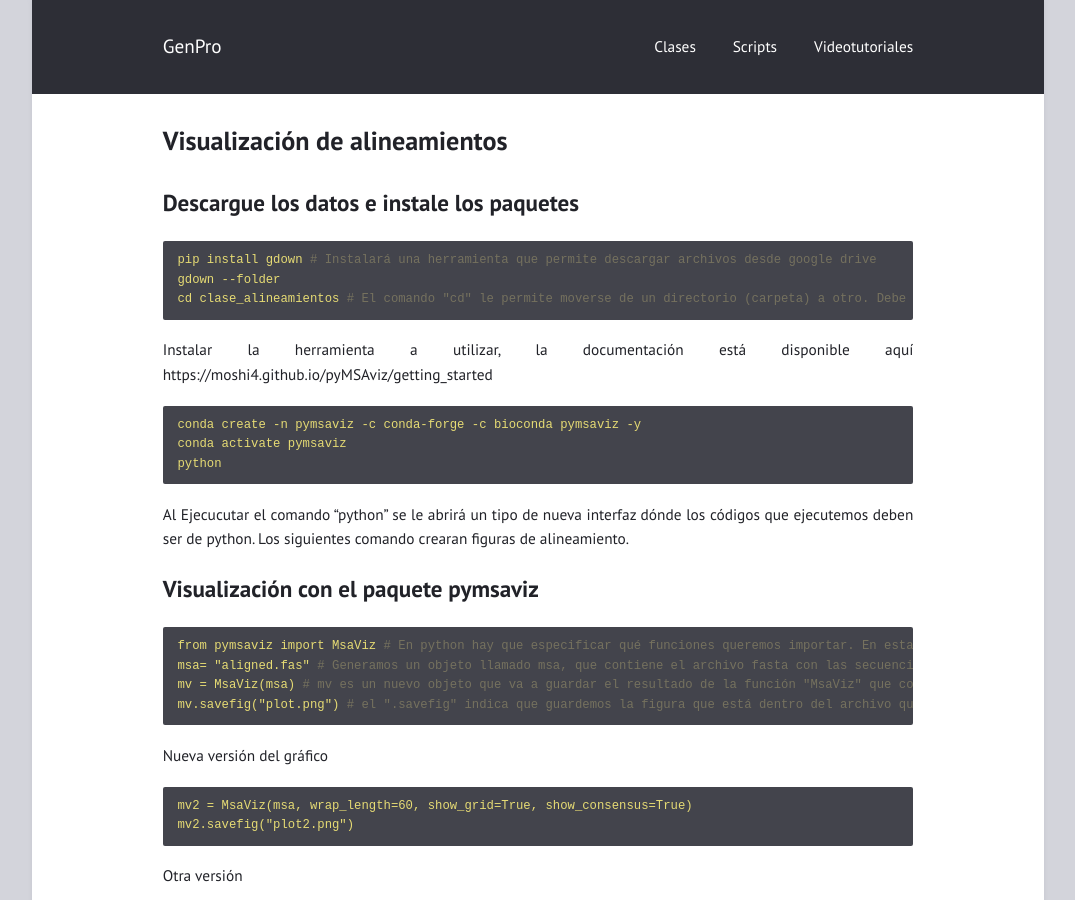
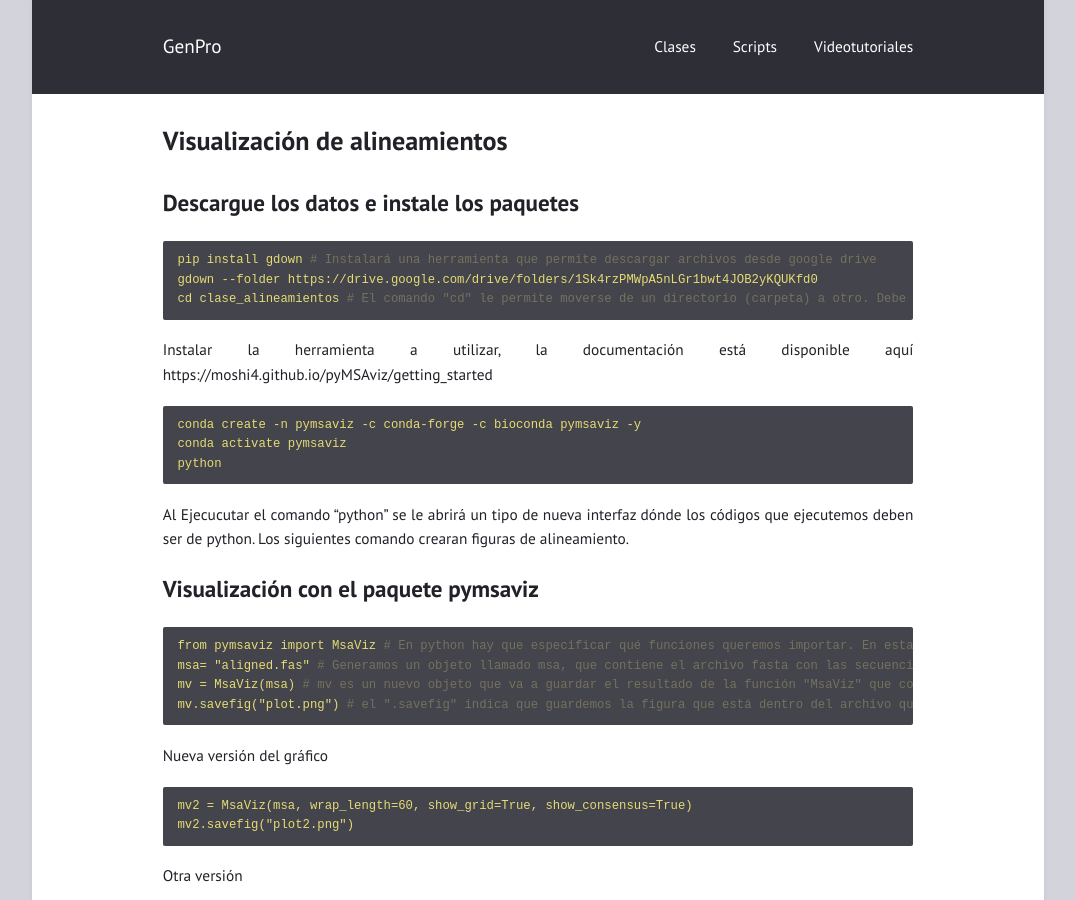
Before and after one commit to braddmg/GenPro, a Jekyll site: the page built from _posts/2025-09-17-Visualizacion-de-alineamientos.md, in a window 1280 px wide and 900 px high. Shown: the whole window, without its empty margins (102-1177 px from the left). Built offline with Jekyll 4.4.1, drawn with Linux system fonts in a browser that asks for light colours; some of the changed lines change nothing that is shown.

Commit message:
Update 2025-09-17-Visualizacion-de-alineamientos.md

````diff
--- a/_posts/2025-09-17-Visualizacion-de-alineamientos.md
+++ b/_posts/2025-09-17-Visualizacion-de-alineamientos.md
@@ -7,7 +7,7 @@ layout: page
 
 ```yml
 pip install gdown # Instalará una herramienta que permite descargar archivos desde google drive
-gdown --folder
+gdown --folder https://drive.google.com/drive/folders/1Sk4rzPMWpA5nLGr1bwt4JOB2yKQUKfd0
 cd clase_alineamientos # El comando "cd" le permite moverse de un directorio (carpeta) a otro. Debe poner la dirección del nuevo directorio.
 ```
 
````
